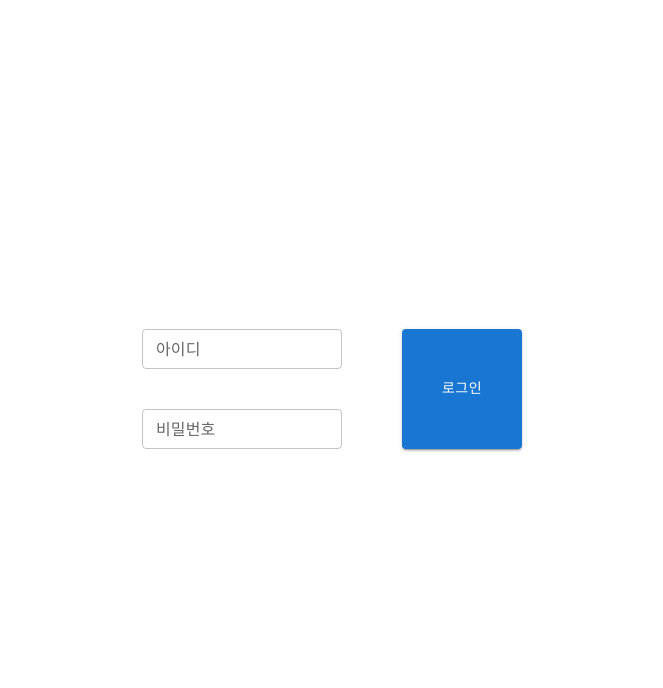
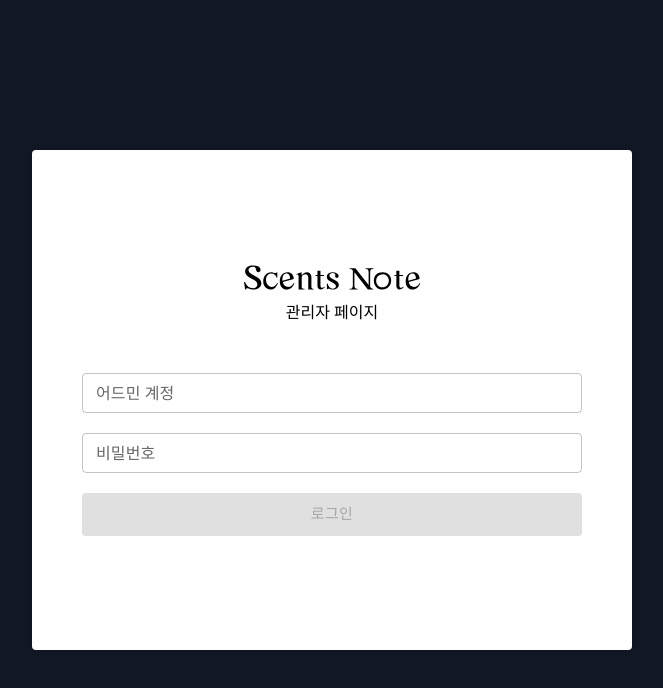
Before and after one commit to Scents-Note/A.fume.Admin, a Next.js app: page / in a window 1280 px wide. Shown: the top 688 px of the page, without its empty margins (308-971 px from the left). Built offline with nearby package versions, Linux system fonts and the light colour scheme.

Commit message:
[Feat] login 페이지 기능 개발
1. text field 제거 버튼 추가
2. 필드 입력 하지 않을 시 로그인 버튼 disabled
3. 에러 메세지 출력
4. 로그인 토큰 저장, 토큰 존재할 시 리다이렉션

```diff
--- a/src/pages/index.tsx
+++ b/src/pages/index.tsx
@@ -1,10 +1,11 @@
-import { Login } from "@/api/Login";
-import { ERROR_LOGIN_1 } from "@/common/message/message";
-import { TextField, Button, FormHelperText } from "@mui/material";
-import axios from "axios";
+import { Login } from "@/common/api/Login";
+import { EXPIRED_TIME_FOR_LOGIN_TOKEN } from "@/common/constants/constants";
+import { Logo } from "@/components/icons/icons";
+import { Cancel } from "@mui/icons-material";
+import { TextField, Button, IconButton, InputAdornment } from "@mui/material";
 import { Inter } from "next/font/google";
 import { useRouter } from "next/router";
-import { FormEvent, useState } from "react";
+import { FormEvent, useEffect, useMemo, useState } from "react";
 
 const inter = Inter({ subsets: ["latin"] });
 
@@ -15,56 +16,105 @@
 
   const router = useRouter();
 
+  const isDisabledLogin = useMemo(
+    () => email.length === 0 && password.length === 0,
+    [email, password]
+  );
+
+  useEffect(() => {
+    const loginToken = localStorage.getItem("token");
+
+    if (loginToken !== null && loginToken !== undefined) {
+      const loginData = JSON.parse(loginToken);
+
+      if (loginData.expired < Date.now()) {
+        localStorage.removeItem("token");
+      } else {
+        router.replace("/main");
+      }
+    }
+  }, []);
+
   const handleLogin = async (e: FormEvent<HTMLFormElement>) => {
     e.preventDefault();
 
-    if (email.length === 0 || password.length === 0)
-      setErrorMessage(ERROR_LOGIN_1);
-    else {
+    try {
       setErrorMessage(null);
       // TODO: JWT 토큰을 받아오는 백엔드 로직 추가하기
-      const response = axios.post("/api/admin/login", { email, password });
-      console.log(response);
-      // router.push("/main");
+      const response = await Login(email, password);
+
+      const loginData = JSON.stringify({
+        token: response.data.token,
+        expired: Date.now() + EXPIRED_TIME_FOR_LOGIN_TOKEN,
+      });
+      localStorage.setItem("token", loginData);
+
+      router.push("/main");
+    } catch (error: any) {
+      setErrorMessage(error.message);
     }
   };
 
   return (
+    <div className="w-full h-full flex justify-center items-center bg-login-background">
+      <div className="w-600 h-500 flex justify-center items-center rounded-4 shadow-paper bg-white">
         <form
-      className="w-full h-full flex flex-col gap-20 items-center justify-center"
+          className="w-full h-full flex flex-col items-center justify-center"
           onSubmit={handleLogin}
         >
-      <div className="flex w-700 h-200 gap-60 justify-center items-center">
-        <div className="flex flex-col justify-center items-center gap-40">
+          <Logo className="mb-8" />
+          <div className="mb-50 select-none">관리자 페이지</div>
+          <div className="flex flex-col gap-20">
             <TextField
-            className="w-200"
+              className="w-500"
               size="small"
-            label="아이디"
+              label="어드민 계정"
               value={email}
+              error={errorMessage !== null}
+              InputProps={{
+                endAdornment: email && (
+                  <InputAdornment position="end">
+                    <IconButton onClick={() => setEmail("")}>
+                      <Cancel />
+                    </IconButton>
+                  </InputAdornment>
+                ),
+              }}
               onChange={(e) => setEmail(e.target.value)}
             />
             <TextField
-            className="w-200"
+              className="w-500"
               size="small"
               label="비밀번호"
               type="password"
               value={password}
+              error={errorMessage !== null}
+              helperText={errorMessage}
+              InputProps={{
+                endAdornment: password && (
+                  <InputAdornment position="end">
+                    <IconButton onClick={() => setPassword("")}>
+                      <Cancel />
+                    </IconButton>
+                  </InputAdornment>
+                ),
+              }}
               onChange={(e) => setPassword(e.target.value)}
             />
-        </div>
             <Button
-          className="w-120 h-120"
+              className="w-500"
+              disabled={isDisabledLogin}
               type="submit"
+              size="large"
               variant="contained"
               color="primary"
             >
               로그인
             </Button>
           </div>
-      <FormHelperText error={errorMessage !== null}>
-        {errorMessage}
-      </FormHelperText>
         </form>
+      </div>
+    </div>
   );
 };
 
```
Lines whose indentation alone changed are shown as unchanged.
